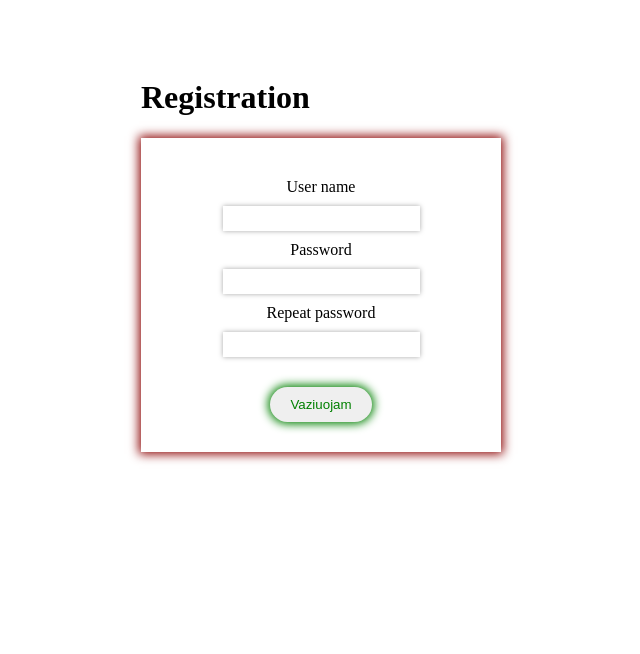
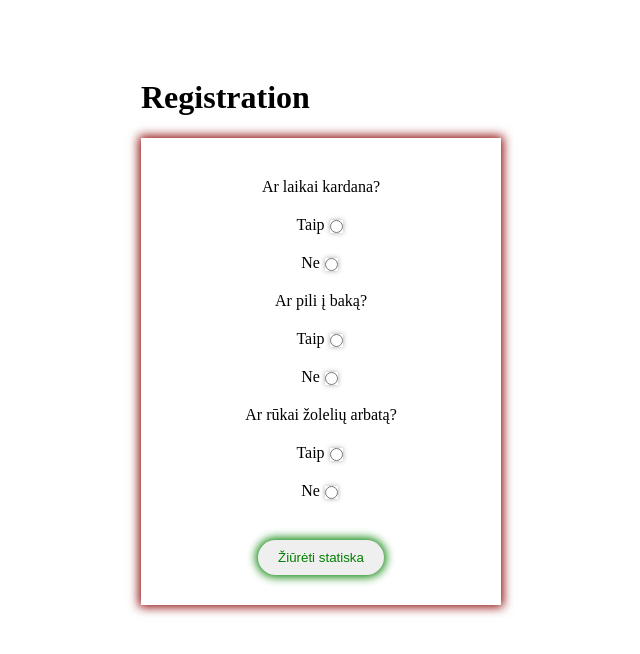
Before and after one commit to mariuskkt/php, a PHP site: page / in a window 1280 px wide. Shown: the top 654 px of the page, without its empty margins (17-657 px from the left). Run offline with PHP 8.4, Linux system fonts and the light colour scheme.

Commit message:
radio + table

```diff
--- a/Core/templates/form.tpl.php
+++ b/Core/templates/form.tpl.php
@@ -34,17 +34,19 @@
                     ]) ?>>
                     <?php print $field['value'] ?? '' ?>
                 </textarea>
-                <!--            --><?php //elseif (in_array($field['type'], ['radio'])) : ?>
-                <!--                --><?php //foreach ($field['option'] as $option_id => $option_title): ?>
-                <!--                    <label>-->
-                <!--                        <span>--><?php //print $field['option']['label'] ?><!--</span>-->
-                <!--                        <input --><?php //print html_attr(($form['fields'][$field_id]['extra']['attr'] ?? []) + [
-//                                'name' => $field_id,
-//                                'type' => $field['type'],
-//                            ]) ?><!--
-                </label>-->
-                <!---->
-                <!--                --><?php //endforeach; ?>
+            <?php elseif (in_array($field['type'], ['radio'])) : ?>
+                <?php foreach ($field['options'] as $option_id => $radio_value): ?>
+                    <label>
+                        <div class="radio">
+                            <span><?php print $radio_value; ?></span>
+                            <input <?php print html_attr(($form['fields'][$field_id]['extra']['attr'] ?? []) + [
+                                    'name' => $field_id,
+                                    'type' => $field['type'],
+                                    'value' => $option_id
+                                ]) ?>>
+                        </div>
+                    </label>
+                <?php endforeach; ?>
             <?php endif; ?>
         </label>
         <?php if (isset($field['error'])): ?>
--- a/Core/templates/table.tpl.php
+++ b/Core/templates/table.tpl.php
@@ -14,3 +14,4 @@
     <?php endforeach; ?>
     </tbody>
 </table>
+<h2><?php print $h2 ?></h2>
--- a/app/assets/css/style.css
+++ b/app/assets/css/style.css
@@ -109,3 +109,8 @@ img {
     text-align: center;
     object-position: center;
 }
+.radio{
+    display: flex;
+    justify-content: center;
+    align-items: center;
+}
--- a/app/data/db.json
+++ b/app/data/db.json
@@ -1 +1 @@
-[{"user_name":"dsa","password":"dsasas"},{"user_name":"dsa","password":"dsasas"},{"user_name":"dsa","password":"dsasas"}]
+[{"question_1":"ne","question_2":"taip","question_3":"taip"},{"question_1":"taip","question_2":"taip","question_3":"ne"},{"question_1":"taip","question_2":"taip","question_3":"ne"},{"question_1":"ne","question_2":"ne","question_3":"ne"},{"question_1":"taip","question_2":"taip","question_3":"taip"},{"question_1":"taip","question_2":"taip","question_3":"taip"}]
--- a/index.php
+++ b/index.php
@@ -10,43 +10,16 @@ require 'bootloader.php';
  */
 function form_success($form, $safe_input)
 {
-//    switch ($safe_input['select']) {
-//        case 'atimtis':
-//            $result = $safe_input['x'] - $safe_input['y'];
-//            break;
-//        case 'sudetis':
-//            $result = $safe_input['x'] + $safe_input['y'];
-//            break;
-//        case 'daugyba':
-//            $result = $safe_input['x'] * $safe_input['y'];
-//            break;
-//        default:
-//            $result = 0;
-//    }
-//    if (sqrt($safe_input['pirmas']) == $safe_input['antras']) {
-//        var_dump('Geras atsakymas');
-//    } else {
-//        $paklaida = sqrt($safe_input['pirmas']) - $safe_input['antras'];
-//        if ($paklaida < 0) {
-//            var_dump('Saknies neatspejai, suklydai per ' . ($paklaida * -1) . ' per daug');
-//        } else {
-//            var_dump('Saknies neatspejai, suklydai per ' . $paklaida . ' per mazai');
-//
-//        }
-//
-//    }
-//    var_dump('Viskas ok su tavim');
-
     $file_name = DB_FILE;
     $data = file_to_array($file_name);
     $data = $data ? $data : [];
     $data[] = [
-        'user_name' => $safe_input['user_name'],
-        'password' => $safe_input['password'],
+        'question_1' => $safe_input['question_1'],
+        'question_2' => $safe_input['question_2'],
+        'question_3' => $safe_input['question_3']
     ];
     array_to_file($data, $file_name);
 
-    var_dump(file_to_array($file_name));
 }
 
 
@@ -62,8 +35,6 @@ function form_failed($form, $safe_input)
 }
 
 
-$saknis = rand(4, 100);
-
 $form = [
     'attr' => [
         'action' => 'index.php',
@@ -72,60 +43,108 @@ $form = [
         'id' => 'form-id'
     ],
     'fields' => [
-        'user_name' => [
-            'label' => 'User name ',
-            'type' => 'text',
-            'value' => '',
+//        'user_name' => [
+//            'label' => 'User name ',
+//            'type' => 'text',
+//            'value' => '',
+//            'validate' => [
+//                'validate_not_empty',
+//                'validate_text_length' => [
+//                    'min' => 2,
+//                    'max' => 6
+//                ]
+//            ],
+//            'extra' => [
+//                'attr' => [
+//                    'class' => 'red',
+//                    'id' => 'first-name',
+//                ]
+//            ]
+//        ],
+//        'password' => [
+//            'label' => 'Password ',
+//            'type' => 'text',
+//            'value' => '',
+//            'validate' => [
+//                'validate_not_empty',
+//                'validate_text_length' => [
+//                    'min' => 2,
+//                    'max' => 6
+//                ]
+//            ],
+//            'extra' => [
+//
+//                'attr' => [
+//                    'class' => 'red',
+//                    'id' => 'first-name',
+//                ]
+//            ]
+//        ],
+//        'repeat_password' => [
+//            'label' => 'Repeat password ',
+//            'type' => 'text',
+//            'value' => '',
+//            'validate' => [
+//                'validate_not_empty',
+//                'validate_text_length' => [
+//                    'min' => 2,
+//                    'max' => 10
+//                ]
+//            ],
+//            'extra' => [
+//
+//                'attr' => [
+//                    'class' => 'red',
+//                    'id' => 'first-name',
+//                    'step' => 'any'
+//                ]
+//            ]
+//        ],
+        'question_1' => [
+            'type' => 'radio',
+            'label' => 'Ar laikai kardana?',
             'validate' => [
-                'validate_not_empty',
-                'validate_text_length' => [
-                    'min' => 2,
-                    'max' => 6
-                ]
+                'validate_not_empty'
+            ],
+            'options' => [
+                'taip' => 'Taip',
+                'ne' => 'Ne'
             ],
             'extra' => [
                 'attr' => [
-                    'class' => 'red',
-                    'id' => 'first-name',
+
                 ]
             ]
         ],
-        'password' => [
-            'label' => 'Password ',
-            'type' => 'text',
-            'value' => '',
+        'question_2' => [
+            'type' => 'radio',
+            'label' => 'Ar pili į baką?',
             'validate' => [
-                'validate_not_empty',
-                'validate_text_length' => [
-                    'min' => 2,
-                    'max' => 6
-                ]
+                'validate_not_empty'
+            ],
+            'options' => [
+                'taip' => 'Taip',
+                'ne' => 'Ne'
             ],
             'extra' => [
+                'attr' => [
 
-                'attr' => [
-                    'class' => 'red',
-                    'id' => 'first-name',
                 ]
             ]
         ],
-        'repeat_password' => [
-            'label' => 'Repeat password ',
-            'type' => 'text',
-            'value' => '',
+        'question_3' => [
+            'type' => 'radio',
+            'label' => 'Ar rūkai žolelių arbatą?',
             'validate' => [
-                'validate_not_empty',
-                'validate_text_length' => [
-                    'min' => 2,
-                    'max' => 10
-                ]
+                'validate_not_empty'
+            ],
+            'options' => [
+                'taip' => 'Taip',
+                'ne' => 'Ne'
             ],
             'extra' => [
+                'attr' => [
 
-                'attr' => [
-                    'class' => 'red',
-                    'id' => 'first-name',
-                    'step' => 'any'
                 ]
             ]
         ],
@@ -150,7 +169,7 @@ $form = [
 //            ]
 //        ],
 //        'select' => [
-//            'type' => 'select',
+//            'type' => 'radio',
 //            'label' => 'Pasirinkite veiksma:',
 //            'value' => '',
 //            'validate' => [
@@ -169,6 +188,7 @@ $form = [
 //            ]
 //        ]
     ],
+
 //        'age' => [
 //            'label' => 'Your age:',
 //            'type' => 'number',
@@ -197,7 +217,7 @@ $form = [
         'button' => [
             'name' => 'action',
             'type' => 'submit',
-            'title' => 'Vaziuojam',
+            'title' => 'Žiūrėti statiska',
             'extra' => [
                 'attr' => [
 
@@ -205,12 +225,12 @@ $form = [
             ]
         ]
     ],
-    'validators' => [
-        'validate_fields_match' => [
-            'password',
-            'repeat_password'
-        ]
-    ],
+//    'validators' => [
+//        'validate_fields_match' => [
+//            'password',
+//            'repeat_password'
+//        ]
+//    ],
     'callbacks' => [
         'success' => 'form_success',
         'failed' => 'form_failed'
@@ -221,9 +241,8 @@ $form = [
 if ($_POST) {
     $safe_input = get_filtered_input($form);
     validate_form($form, $safe_input);
-
+    var_dump($safe_input);
 }
-
 
 ?>
 <html lang="en" dir="ltr">
```
Also changed, not shown: app/assets/css/table-style.css (+5 -2 lines), users.php (+37 -7 lines).
